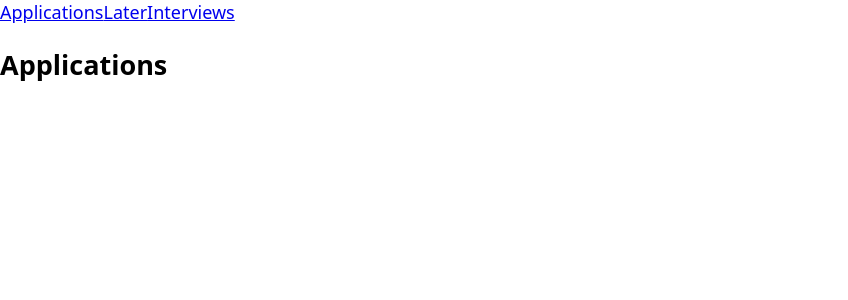
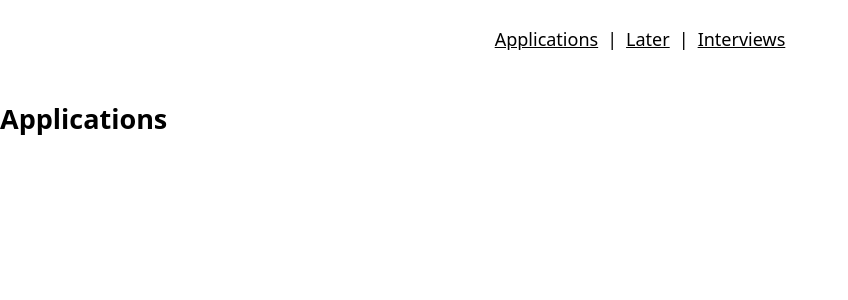
Before and after one commit to j-toscani/truffls-clone, a Vue app: page / in a window 1280 px wide. Shown: the top 300 px of the page, without its empty margins (0-848 px from the left). Built offline with nearby package versions, Linux system fonts and the light colour scheme.

Commit message:
✨ add top navigation

```diff
--- a/src/App.vue
+++ b/src/App.vue
@@ -1,12 +1,19 @@
-<script setup lang="ts"></script>
+<script setup lang="ts">
+import { computed } from "vue";
+import { routes } from "./router/index";
+import TopNavigation from "./components/TopNavigation.vue";
+
+const navigation = computed(() =>
+  routes.map(({ name, path }) => ({
+    label: name[0].toUpperCase() + name.slice(1),
+    path,
+  }))
+);
+</script>
 
 <template>
   <header>
-    <nav>
-      <RouterLink to="/">Applications</RouterLink>
-      <RouterLink to="/later">Later</RouterLink>
-      <RouterLink to="/interviews">Interviews</RouterLink>
-    </nav>
+    <TopNavigation :navigation="navigation" />
   </header>
 
   <RouterView />
--- /dev/null
+++ b/src/components/TopNavigation.vue
@@ -0,0 +1,30 @@
+<template>
+  <nav>
+    <RouterLink v-for="item in navigation" :to="item.path" :key="item.path">
+      {{ item.label }}
+    </RouterLink>
+  </nav>
+</template>
+<script setup lang="ts">
+import type navigationElement from "@/types/NavigationElement.interface";
+
+defineProps<{ navigation: navigationElement[] }>();
+</script>
+<style scoped>
+a {
+  color: black;
+}
+
+a:not(:last-child)::after {
+  content: "|";
+  display: inline-block;
+  margin: 0 0.5rem;
+}
+
+nav {
+  display: flex;
+  align-items: center;
+  justify-content: center;
+  padding: 1.5rem;
+}
+</style>
--- a/src/router/index.ts
+++ b/src/router/index.ts
@@ -1,9 +1,7 @@
 import { createRouter, createWebHistory } from "vue-router";
 import Applications from "../views/ApplicationsView.vue";
 
-const router = createRouter({
-  history: createWebHistory(import.meta.env.BASE_URL),
-  routes: [
+export const routes = [
   {
     path: "/",
     name: "applications",
@@ -19,7 +17,11 @@ const router = createRouter({
     name: "interviews",
     component: () => import("../views/InterviewView.vue"),
   },
-  ],
+];
+
+const router = createRouter({
+  history: createWebHistory(import.meta.env.BASE_URL),
+  routes,
 });
 
 export default router;
```
Lines whose indentation alone changed are shown as unchanged.
